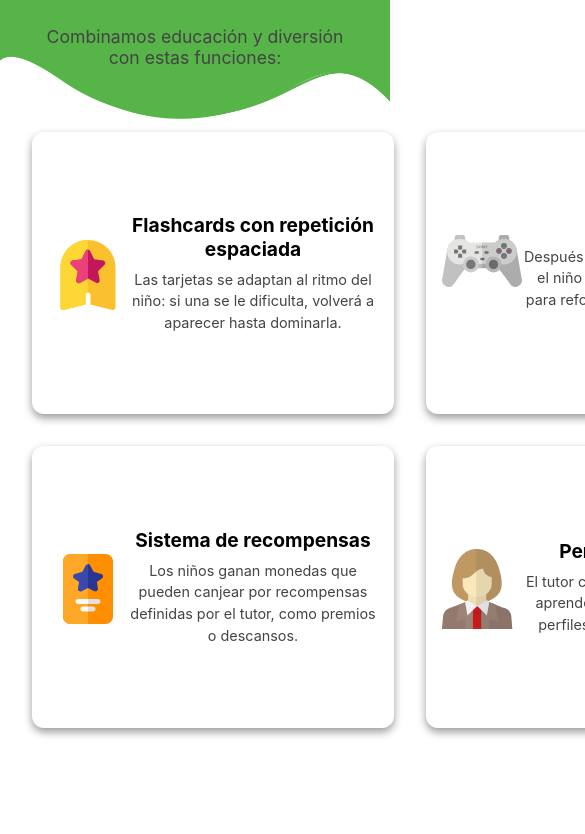
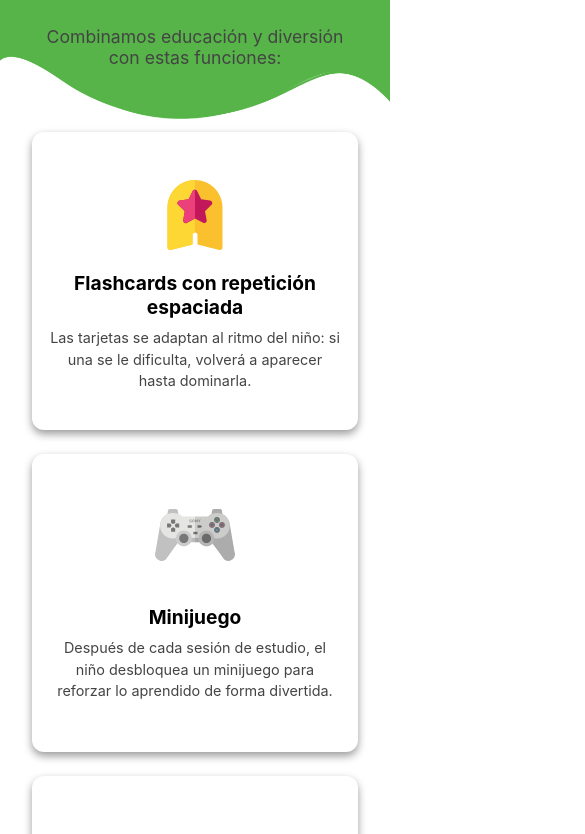
Before and after one commit to jjcm296/ConcentraTAD_web, a React (Create React App) app in the folder pagina/: page / in a window 390 px wide. Shown: the part 3200-4034 px from the top of the page, 585 px wide, since content can reach past the window. Built offline with nearby package versions, Linux system fonts and the light colour scheme.

Commit message:
fix: se corrigio el responsive de las tarjetas en dos columnas a una cuando sean smarphone

```diff
--- a/pagina/src/screen/inicio/Inicio.css
+++ b/pagina/src/screen/inicio/Inicio.css
@@ -293,6 +293,11 @@
         padding: 100px 1rem 6rem; /* más espacio abajo para el botón */
     }
 
+    .features-grid {
+        grid-template-columns: 1fr; /* ✅ Solo una columna en móviles */
+        gap: 1.5rem;
+    }
+
     .download-counter-container {
         margin-top: 1.5rem;
     }
@@ -332,4 +337,17 @@
     .feature-card {
         box-shadow: 0 4px 8px var(--color-shadow); /* Más intensa y difusa */
     }
+    /* 🔽 AGREGAR ESTO 🔽 */
+    .feature-card {
+        flex-direction: column; /* apila ícono y texto */
+        padding: 1.5rem 1rem;
+    }
+
+    .feature-icon {
+        margin-bottom: 1rem; /* separa ícono del texto */
+    }
+
+    .feature-content {
+        width: 100%; /* opcional: que use todo el ancho disponible */
+    }
 }
```
